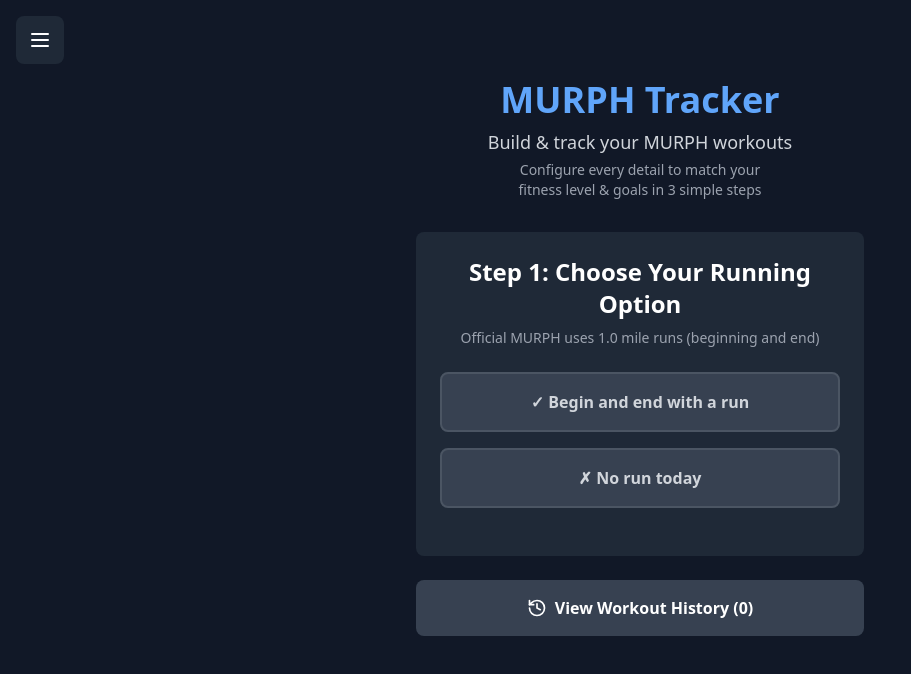
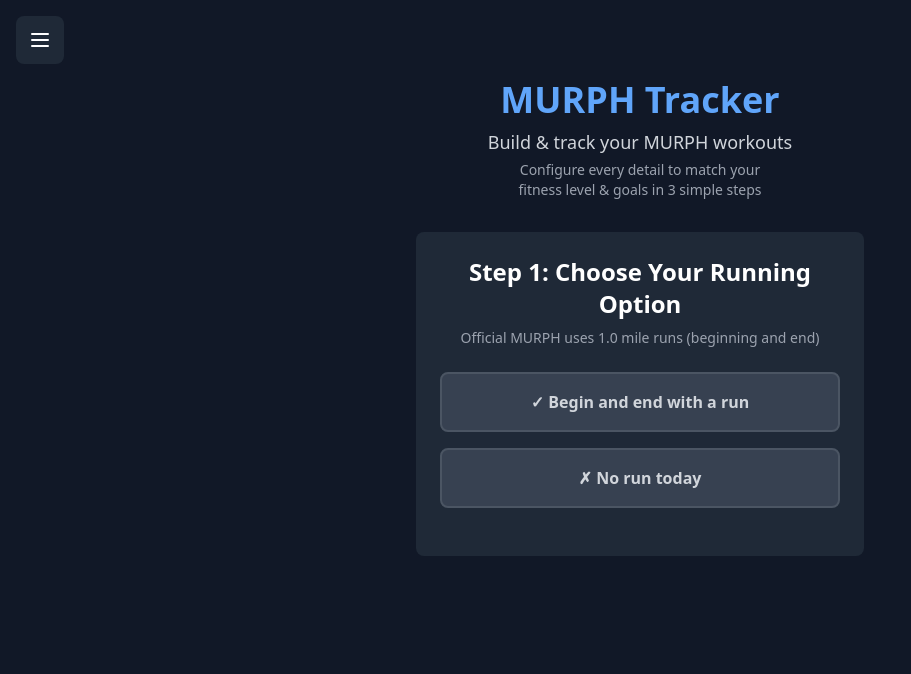
Before and after one commit to tmcconnon/murph-tracker, a React (Create React App) app: page / in a window 1280 px wide. Shown: the top 674 px of the page, without its empty margins (0-911 px from the left). Built offline with nearby package versions, Linux system fonts and the light colour scheme.

Commit message:
Update App.jsx
Removed redundant workout history button from Step 1
Cleaned up spacing - removed extra margin from the green "Next" button

```diff
--- a/src/App.jsx
+++ b/src/App.jsx
@@ -436,21 +436,12 @@ const MurphTracker = () => {
               {canProceedFromStep(1) && (
                 <button
                   onClick={() => setCurrentStep(2)}
-                  className="w-full bg-green-600 hover:bg-green-500 rounded-lg p-4 font-semibold text-lg transition-colors flex items-center justify-center gap-2 mb-6"
+                  className="w-full bg-green-600 hover:bg-green-500 rounded-lg p-4 font-semibold text-lg transition-colors flex items-center justify-center gap-2"
                 >
                   Next: Choose Your Reps & Sets
                   <ChevronRight size={20} />
                 </button>
               )}
-
-              {/* Workout History Button */}
-              <button
-                onClick={() => setScreen('history')}
-                className="w-full bg-gray-700 hover:bg-gray-600 rounded-lg p-4 font-semibold transition-colors flex items-center justify-center gap-2"
-              >
-                <History size={20} />
-                View Workout History ({workoutHistory.length})
-              </button>
             </>
           )}
 
```
